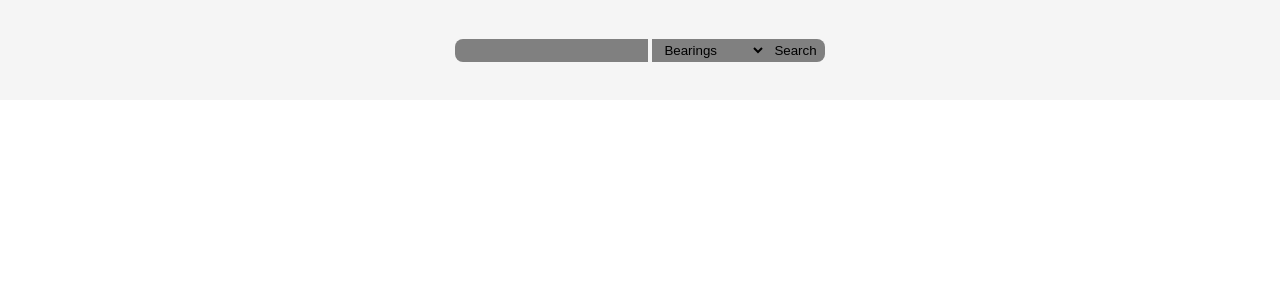
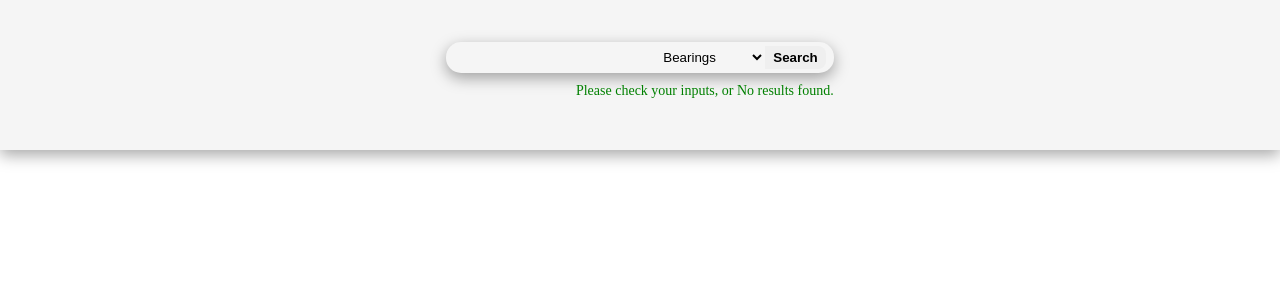
Before and after one commit to backerdev/mech, a React (Vite) app: page / in a window 1280 px wide. Shown: the top 300 px of the page. Built offline with nearby package versions, Linux system fonts and the light colour scheme.

Commit message:
css edit

```diff
--- a/src/App.css
+++ b/src/App.css
@@ -2,60 +2,86 @@
   display: flex;
   flex-direction: column;
   height: 100%;
-
+  position: relative;
   align-items: center;
 }
 nav {
-  position: fixed;
-  top: 0;
-  margin: 0 auto;
+  position: absolute;
+  left: 0;
+  height: 150px;
   width: 100%;
   z-index: 99;
-  height: 100px;
+
   display: flex;
   justify-content: center;
   align-items: center;
 
   padding: 8px 16px;
   background-color: whitesmoke;
+  box-shadow: rgba(0, 0, 0, 0.35) 0px 5px 15px;
 }
 section {
-  margin-top: 100px;
+  margin-top: 190px;
 }
-form {
+.statics {
+  display: block;
+  width: 100%;
+  text-align: right;
+  color: green;
+  margin: 10px 0;
+  font-size: 14px;
+}
+.searchEngine {
+  width: 100%;
   display: flex;
-  justify-content: center;
-  align-items: center;
+  padding: 4px 8px;
+  background-color: whitesmoke;
+  /* border: 1px solid black; */
+  border-radius: 15px;
+  box-shadow: rgba(0, 0, 0, 0.35) 0px 5px 15px;
+}
+input {
+  outline: none;
+  padding: 4px 8px;
+  border-top-left-radius: 8px;
+  border-bottom-left-radius: 8px;
+  margin-right: 4px;
+  background-color: transparent;
+  border: none;
 }
 select {
   padding: 3px 8px;
-
-  background-color: gray;
   border: none;
+  outline: none;
+  background-color: transparent;
+  cursor: pointer;
 }
 button {
   padding: 4px 8px;
+  font-weight: bold;
   border-top-right-radius: 8px;
   border-bottom-right-radius: 8px;
-  background-color: gray;
+  cursor: pointer;
   border: none;
 }
-input {
+/* input {
   padding: 4px 8px;
   border-top-left-radius: 8px;
   border-bottom-left-radius: 8px;
   margin-right: 4px;
   background-color: gray;
   border: none;
-}
+} */
 .singleCart {
   display: flex;
   flex-direction: column;
   gap: 4px;
+
   justify-content: space-between;
+  min-width: 350px;
   max-width: 550px;
   padding: 4px 8px;
-  border: 1px solid;
+  box-shadow: rgba(0, 0, 0, 0.16) 0px 1px 4px;
   margin-bottom: 2px;
 }
 .headings {
--- a/src/App.jsx
+++ b/src/App.jsx
@@ -13,6 +13,7 @@ function App() {
   function handleSearch(e) {
     let Service = [];
     e.preventDefault();
+    if (!search) return;
     if (selectedServive === "tmc_svc") {
       Service = tmcSvs;
     } else if (selectedServive === "tmc_gds") {
@@ -55,7 +56,7 @@ function App() {
     <div className="app">
       <nav>
         <form onSubmit={handleSearch}>
-          <div>
+          <div className="searchEngine">
             <label htmlFor="search" style={{ display: "none" }}>
               search
             </label>
@@ -64,6 +65,7 @@ function App() {
               value={search}
               onChange={(e) => setSearch(e.target.value)}
             />
+            <div>
               <select
                 value={selectedServive}
                 onChange={(e) => setSelectedService(e.target.value)}
@@ -74,6 +76,12 @@ function App() {
               </select>
               <button type="submit">Search</button>
             </div>
+          </div>
+          <span className="statics">
+            {resultItem.length
+              ? `${resultItem.length} items found`
+              : "Please check your inputs, or No results found."}
+          </span>
         </form>
       </nav>
 
```
Lines whose indentation alone changed are shown as unchanged.
